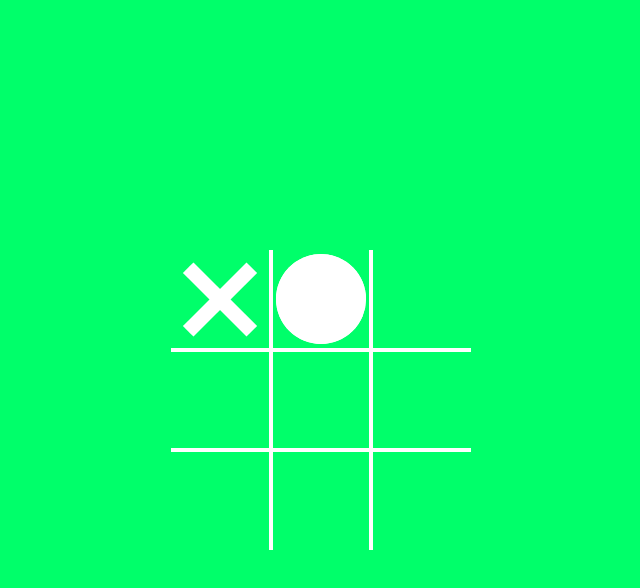
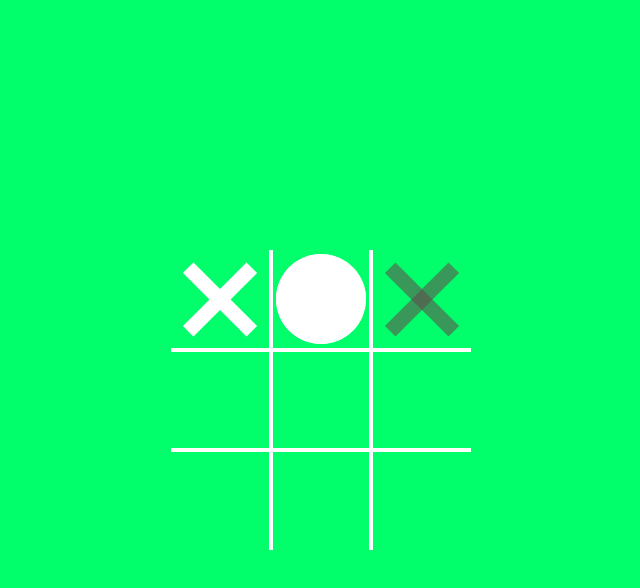
Before and after one commit to kaiocesarnp/jogodavelha, a plain HTML site: page index.html in a window 1280 px wide. In both pictures the pointer is over the element 740 px from the left and 300 px from the top of the page. Shown: the whole page, without its empty margins (319-959 px from the left). Drawn offline with Linux system fonts and the light colour scheme.

Commit message:
atualização jogodavelha

```diff
--- a/css/style.css
+++ b/css/style.css
@@ -23,6 +23,11 @@ body{
     grid-template-columns: repeat(3, auto);
 }
 
+.board.x .cell:not(.x):not(.circle):hover::after,
+.board.x .cell:not(.x):not(.circle):hover::before{
+    background-color: rgba(95, 79, 79, 0.589) !important;
+}
+
 /* CELL */
 .cell{
     width: 100px;
@@ -32,6 +37,10 @@ body{
     justify-content: center;
     align-items: center;
     position: relative;
+}
+
+.cell.x, .cell.circle{
+    cursor: not-allowed;
 }
 
 .cell:nth-child(1),
@@ -60,7 +69,9 @@ body{
 
 /* X */
 .cell.x::before,
-.cell.x::after{
+.cell.x::after,
+.board.x .cell:not(.x):not(.circle):hover::after,
+.board.x .cell:not(.x):not(.circle):hover::before {
     content: "";
     height: calc(100px * 0.15);
     width: calc(100px * 0.9);
@@ -68,11 +79,13 @@ body{
     position: absolute;
 }
 
-.cell.x::before{
+.cell.x::before,
+.board.x .cell:not(.x):not(.circle):hover::before {
     transform: rotate(45deg);
 }
 
-.cell.x::after{
+.cell.x::after,
+.board.x .cell:not(.x):not(.circle):hover::after{
     transform: rotate(-45deg);
 }
 
--- a/index.html
+++ b/index.html
@@ -8,7 +8,7 @@
     <title>Jogo da Velha</title>
 </head>
 <body>
-    <div class="board">
+    <div class="board x">
         <div class="cell x " data-cell></div>
         <div class="cell circle" data-cell></div>
         <div class="cell" data-cell></div>
```
